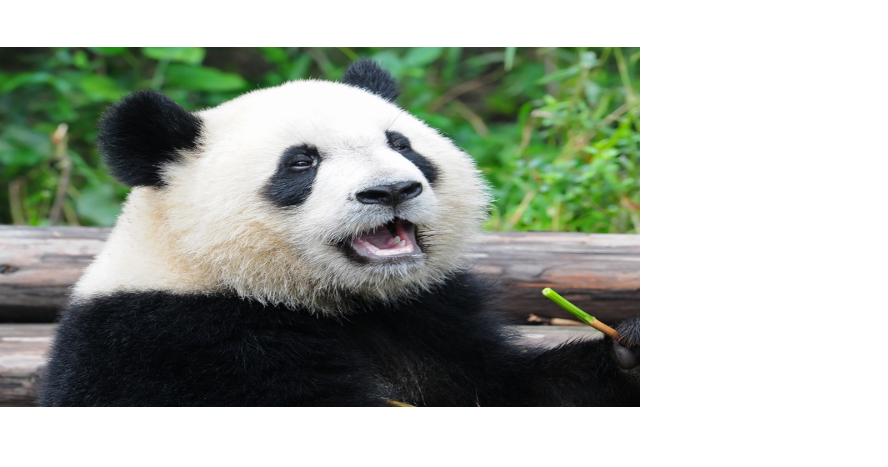
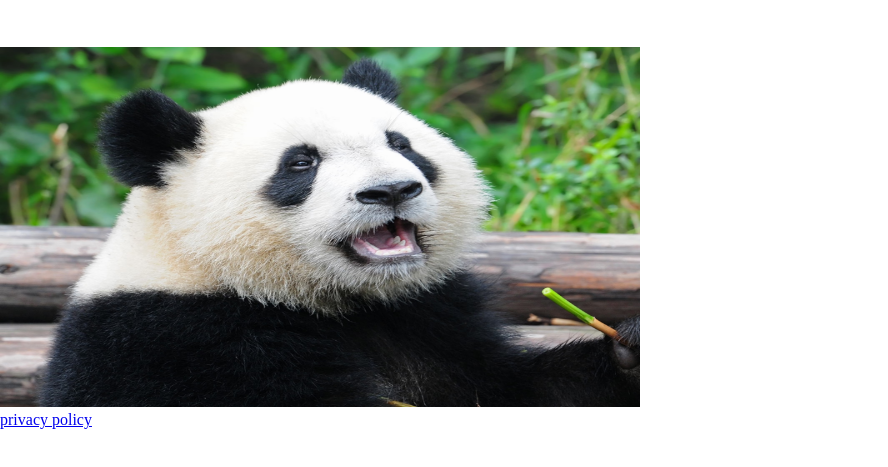
Before and after one commit to Kota1021/VocabNoteChina, a plain HTML site: page index.html in a window 1280 px wide. Shown: the part 99-566 px from the top of the page, without its empty margins (0-888 px from the left). Drawn offline with Linux system fonts and the light colour scheme.

Commit message:
Update index.html

```diff
--- a/index.html
+++ b/index.html
@@ -10,6 +10,6 @@
 <body>
 <h1 class="head-1">Github Pagesテストサイト</h1>
 <div class=“img-wrap"'><img src="./panda.jpg" alt="パンダの画像！"width="640" height="360"></div>
-<a href="privacy policy.html">
+<a href="privacy policy.html">privacy policy</a>
 </bodv>
 </html>
```
